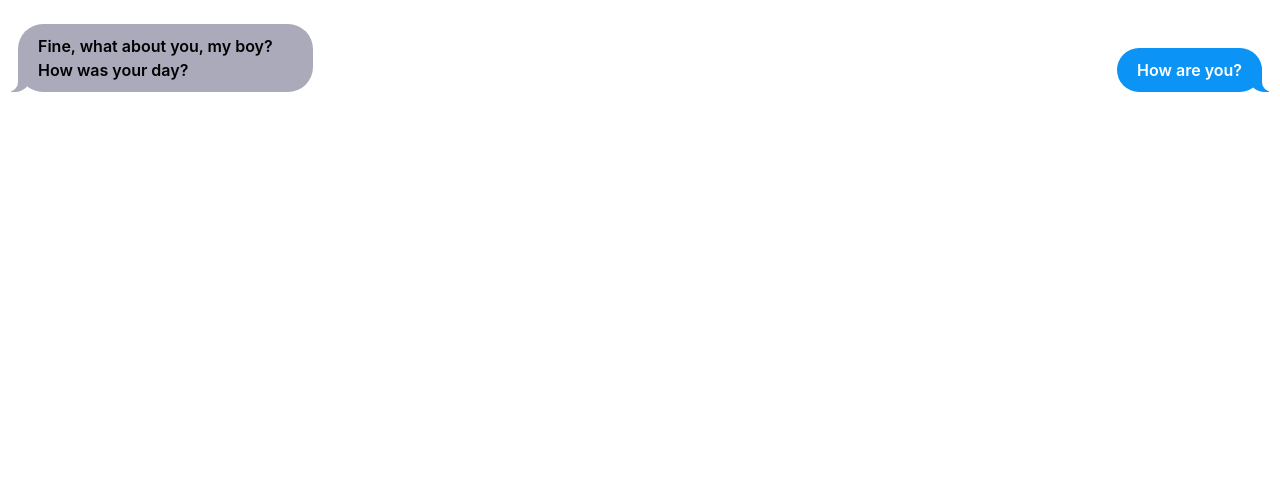
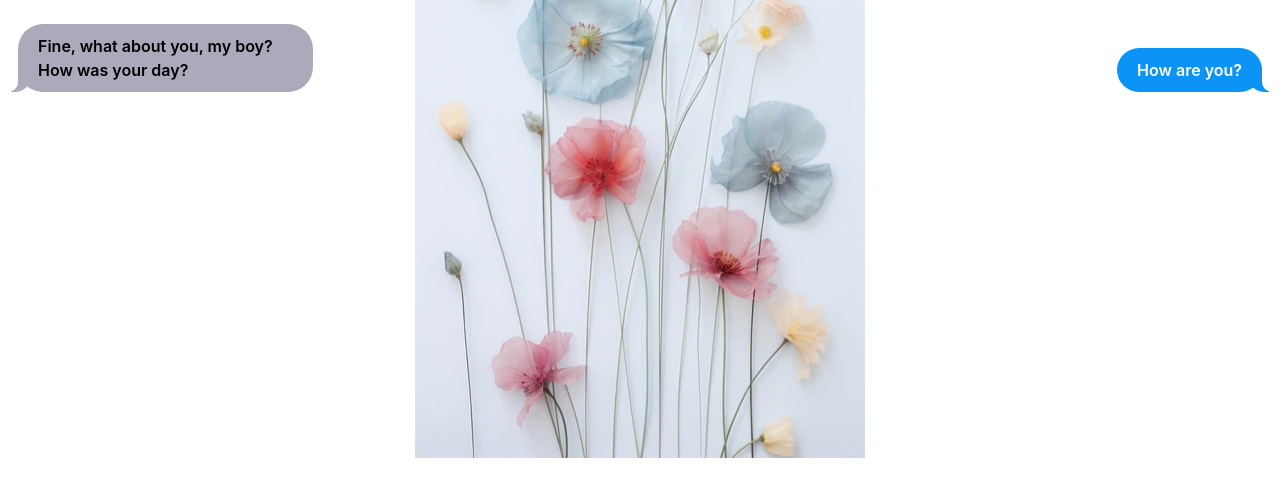
Before and after one commit to Curiouscodee/imessagebubble, a plain HTML site: page index.html in a window 1280 px wide. Drawn offline with Linux system fonts and the light colour scheme.

Commit message:
Update style.css

```diff
--- a/style.css
+++ b/style.css
@@ -62,3 +62,9 @@ p {
     justify-content: space-between;
     margin: 0 10px;
 }
+
+body {
+    background-image: url(flower4.jpg);
+    background-repeat: no-repeat;
+    background-position: center;
+}
```
